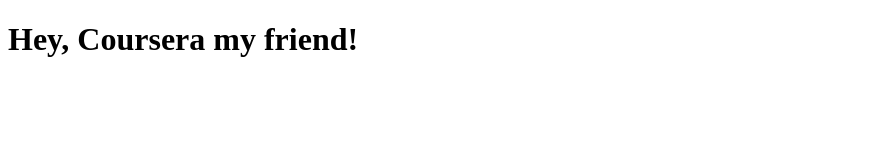
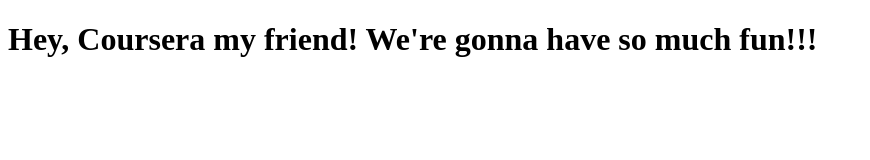
Before and after one commit to DanteSparda39/Angular-JS, a plain HTML site: page index.html in a window 1280 px wide. Shown: the whole page, without its empty margins (0-870 px from the left). Drawn offline with Linux system fonts and the light colour scheme.

Commit message:
New version of this file.

```diff
--- a/index.html
+++ b/index.html
@@ -5,6 +5,6 @@
         <title>Hey, Coursera!</title>
     </head>
     <body>
-        <h1>Hey, Coursera my friend!</h1>
+        <h1>Hey, Coursera my friend! We're gonna have so much fun!!!</h1>
     </body>
 </html>
```
